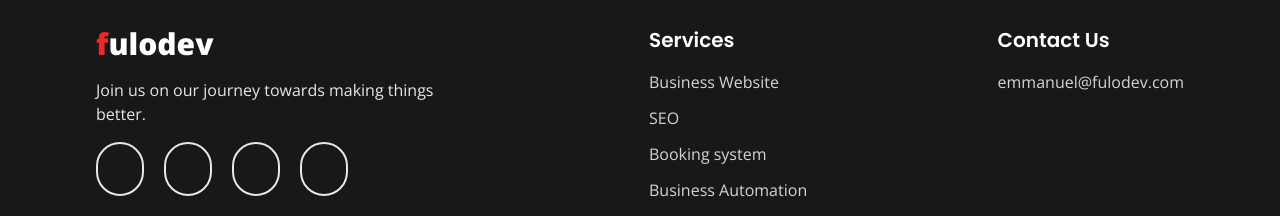
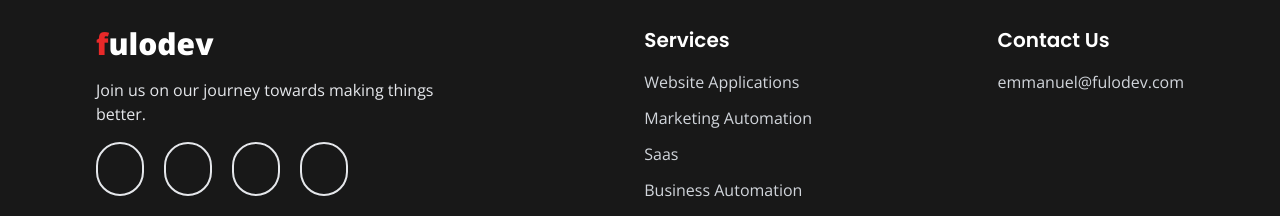
Before and after one commit to emmanueluwa/agency, a React (Vite) app: page / in a window 1280 px wide. Shown: the part 3630-3846 px from the top of the page. Built offline with nearby package versions, Linux system fonts and the light colour scheme; some icons are missing.

Commit message:
updating call to action

```diff
--- a/src/components/Contact.jsx
+++ b/src/components/Contact.jsx
@@ -1,8 +1,11 @@
-import React from "react";
+import React, { useState } from "react";
 import { BsArrowRight } from "react-icons/bs";
 import { PopupButton } from "react-calendly";
 
 export const Contact = () => {
+  //state tracking if calendly popup is open
+  const [isCalendlyOpen, setIsCalendlyOpen] = useState(false);
+
   return (
     <div className="lg:px-24 px-4">
       <div
@@ -30,6 +33,7 @@ export const Contact = () => {
                  */
                 rootElement={document.getElementById("root")}
                 text="Book a call"
+                onClose={() => setIsCalendlyOpen(false)}
               />
               <BsArrowRight />
             </div>
--- a/src/components/Footer.jsx
+++ b/src/components/Footer.jsx
@@ -62,13 +62,13 @@ const Footer = () => {
           <h3 className="text-xl font-semibold">Services</h3>
           <div className="space-y-3 text-gray-300">
             <a href="/" className="block">
-              Business Website
+              Website Applications
             </a>
             <a href="/" className="block">
-              SEO
+              Marketing Automation
             </a>
             <a href="/" className="block">
-              Booking system
+              Saas
             </a>
             <a href="/" className="block">
               Business Automation
--- a/src/components/Hero.jsx
+++ b/src/components/Hero.jsx
@@ -19,13 +19,17 @@ export const Hero = () => {
         {/* banner button and text */}
         <div className="text-white text-lg flex md:flex-row flex-col-reverse md:items-center items-start justify-between gap-8">
           <div>
-            <a
-              href=""
-              className="inline-flex items-center gap-2 font-semibold hover:text-orange transition-all duration-300 ease-in"
+            <Link
+              to="contact"
+              activeClass="active"
+              spy={true}
+              smooth={true}
+              offset={-100}
+              className="cursor-pointer inline-flex items-center gap-2 font-semibold hover:text-orange transition-all duration-300 ease-in"
             >
               <span>Get a Quote</span>
               <BsArrowRight />
-            </a>
+            </Link>
           </div>
           <div className="md:w-1/2">
             <p className="">
```
